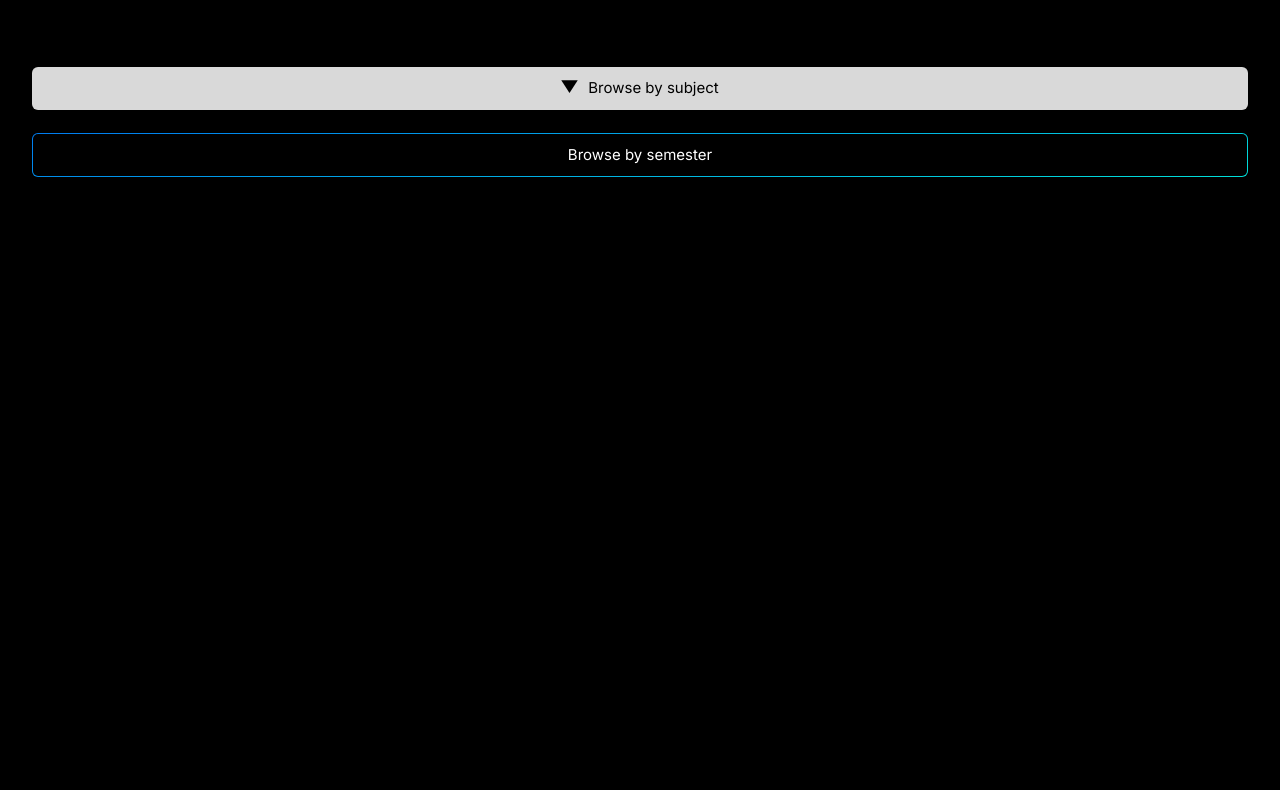
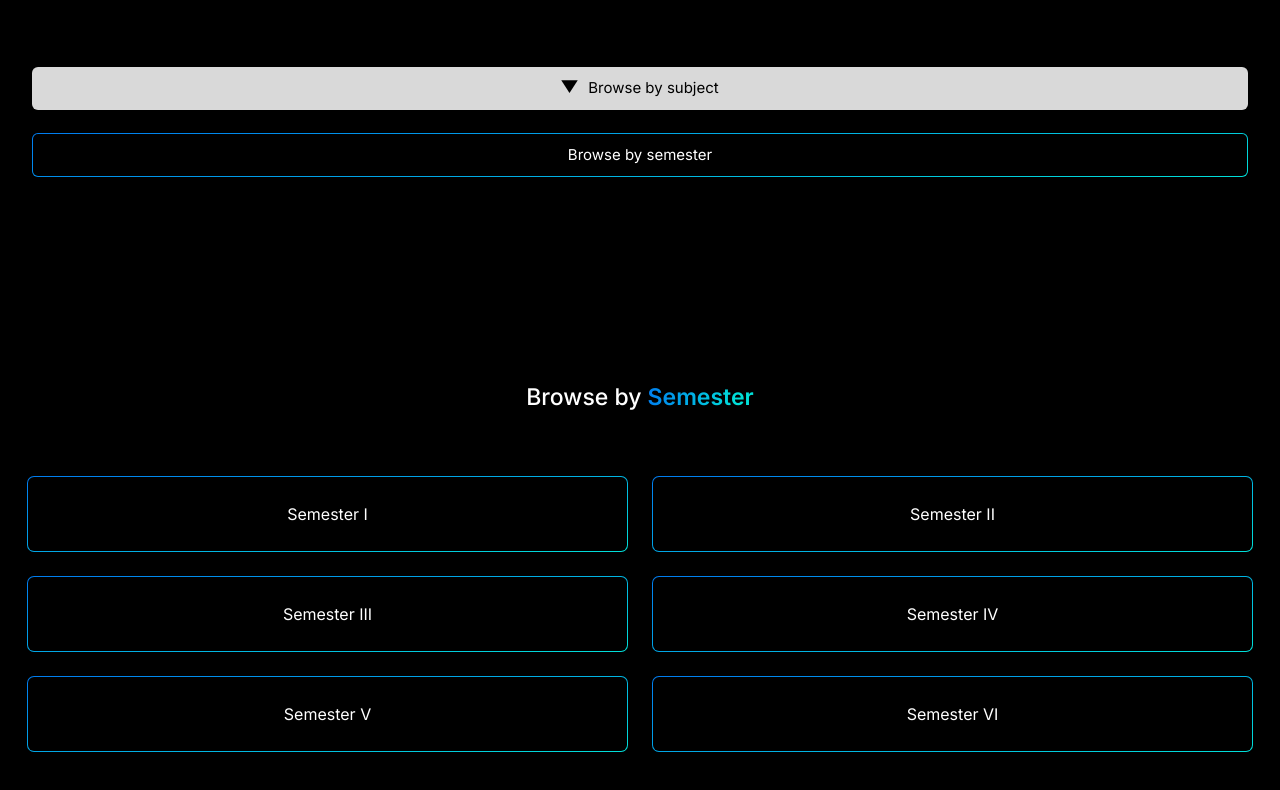
Before and after one commit to FarisPalayi/phybooks, a Next.js app: page / in a window 1280 px wide. Shown: the part 532-1322 px from the top of the page. Before the commit the page ends 800 px from the top, so only its background shows below. Built offline with nearby package versions, Linux system fonts and the light colour scheme.

Commit message:
add semester section

```diff
--- a/src/app/components/SemesterGrid.js
+++ b/src/app/components/SemesterGrid.js
@@ -1,4 +1,21 @@
 import React from "react";
-export function SemesterGrid({}) {
-  return <section className="semesterGrid"></section>;
+import styles from "../styles/components/SemesterGrid.module.scss";
+
+export function SemesterGrid() {
+  const semesterInRoman = ["I", "II", "III", "IV", "V", "VI"];
+
+  return (
+    <section className={styles.semester}>
+      <h2 className={styles.semesterTitle}>
+        Browse by <span>Semester</span>
+      </h2>
+      <div className={styles.semesterGrid}>
+        {semesterInRoman.map((semNum, i) => (
+          <a href="#" className={styles.gridItem} key={i}>
+            Semester {semNum}
+          </a>
+        ))}
+      </div>
+    </section>
+  );
 }
--- a/src/app/styles/abstracts/_mixins.scss
+++ b/src/app/styles/abstracts/_mixins.scss
@@ -33,6 +33,13 @@
   text-align: left;
 }
 
+@mixin grad-text($gradient: var(--black-blue-grad)) {
+  background-clip: text;
+  -webkit-background-clip: text;
+  -webkit-text-fill-color: transparent;
+  background-image: $gradient;
+}
+
 @mixin border-grad(
   $border-width: 1px,
   $grad-color: (
@@ -58,5 +65,6 @@
     border-radius: inherit;
     background: linear-gradient($grad-dir, $grad-color);
     z-index: -1;
+    @content;
   }
 }
--- a/src/app/styles/abstracts/_variables.scss
+++ b/src/app/styles/abstracts/_variables.scss
@@ -1,2 +1,3 @@
 $bg-color: #000000;
 $text-color: #ffffff;
+$black-blue-grad: 92deg, #007cf0 -2.85%, #00dfd8 84.03%; // this and variable --black-blue-grad are slightly different
--- a/src/app/styles/components/Intro.module.scss
+++ b/src/app/styles/components/Intro.module.scss
@@ -4,9 +4,8 @@
   @include flex-column-center;
   gap: rem(65);
   width: 100%;
-  min-height: rem(400); // just a random value
-  height: calc(100vh - var(--header-height));
-  max-height: rem(715); //! wrap it in mobile view media query if necessary
+  min-height: min(calc(100vh - var(--header-height)), rem(715));
+  max-height: rem(715); //* wrap it in mobile view media query if necessary
   padding: 0 rem(5);
 }
 
@@ -20,10 +19,7 @@
   letter-spacing: -0.1275rem;
 
   &Part2 {
-    background-clip: text;
-    -webkit-background-clip: text;
-    -webkit-text-fill-color: transparent;
-    background-image: var(--black-blue-grad);
+    @include grad-text;
   }
 }
 
--- a/src/app/styles/components/Main.module.scss
+++ b/src/app/styles/components/Main.module.scss
@@ -1,5 +1,7 @@
 @use "../abstracts/" as *;
 
 .main {
+  @include flex-column;
+  gap: rem(136);
   margin: 0 rem(27);
 }
--- a/src/app/styles/components/SemesterGrid.module.scss
+++ b/src/app/styles/components/SemesterGrid.module.scss
@@ -1 +1,44 @@
 @use "../abstracts/" as *;
+
+.semester {
+  margin-bottom: rem(100); //! remove this
+}
+
+.semesterTitle {
+  font-size: rem(23);
+  font-weight: 500;
+  margin-bottom: rem(66);
+
+  & span {
+    @include grad-text;
+    font-weight: 600;
+  }
+}
+
+.semesterGrid {
+  display: grid;
+  grid-template-columns: repeat(2, 1fr);
+  //* grid-template-columns: repeat(auto-fit, minmax(rem(145), 1fr));
+  gap: rem(24);
+  grid-auto-rows: max-content;
+
+  font-size: rem(16);
+  background-color: $bg-color;
+  border-radius: rem(6);
+  box-shadow: 0 0 rem(20) rgba(0, 0, 0, 0.1);
+  isolation: isolate; // important for border gradient to work
+}
+
+.gridItem {
+  display: block;
+  padding: rem(25);
+  text-align: center;
+  color: white;
+  background-color: $bg-color;
+
+  @include border-grad {
+    border-image: linear-gradient($black-blue-grad);
+  }
+
+  border-radius: rem(7);
+}
--- a/src/app/styles/global.scss
+++ b/src/app/styles/global.scss
@@ -5,10 +5,15 @@
   --black-blue-grad: linear-gradient(92deg, #007cf0 -2.85%, #00dfd8 84.03%)
 }
 
+html {
+  font-size: 100%;
+}
+
 body {
   margin: 0;
   background-color: $bg-color;
   color: $text-color;
+  font-size: 100%;
 }
 
 a {
@@ -29,3 +34,8 @@ p {
 button {
   @include reset-button;
 }
+
+h1, h2, h3, h4, h5, h6 {
+  margin: 0;
+  text-align: center;
+}
```
